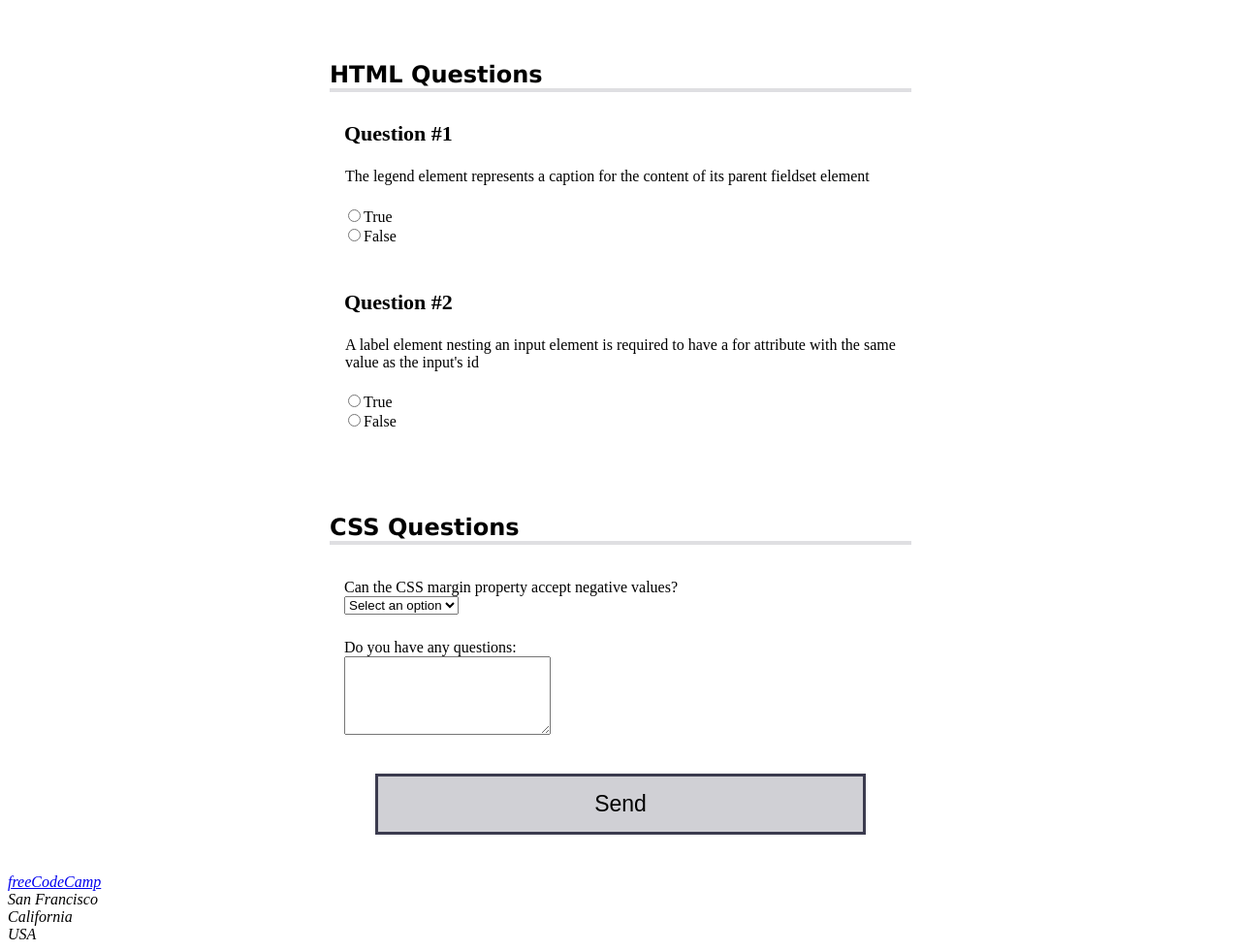
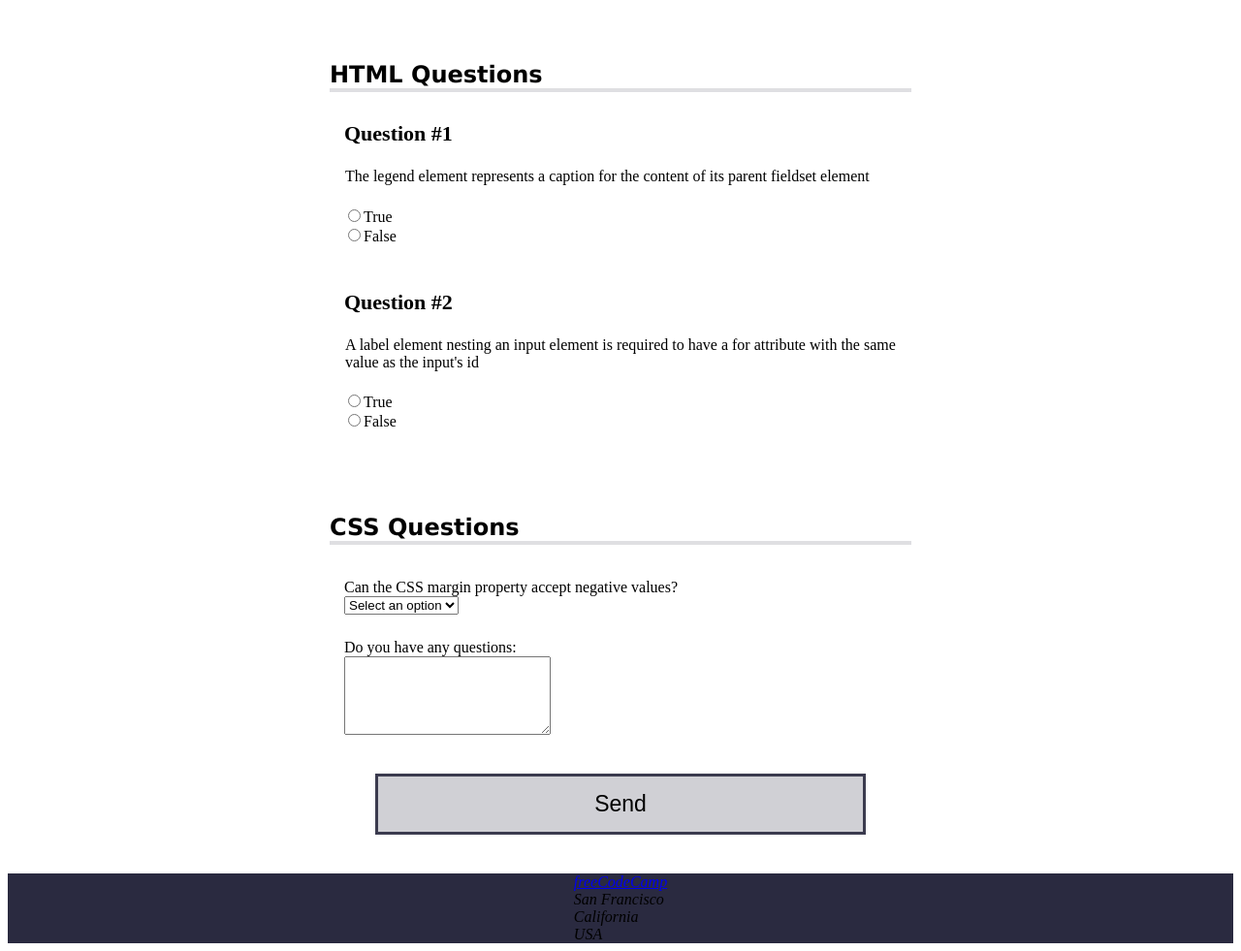
Before and after one commit to Rhys2000/Accesibility-Quiz, a plain HTML site: page index.html in a window 1280 px wide. Shown: the part 295-1276 px from the top of the page at 97% size. Drawn offline with Linux system fonts and the light colour scheme.

Commit message:
Set the footer background color to #2a2a40, and use Flexbox to horizontally center the text.

```diff
--- a/styles.css
+++ b/styles.css
@@ -148,3 +148,9 @@ button {
   background: #d0d0d5;
   border: 3px solid #3b3b4f;
 }
+
+footer {
+  background-color: #2a2a40;
+  display: flex;
+  justify-content: center;
+}
```
